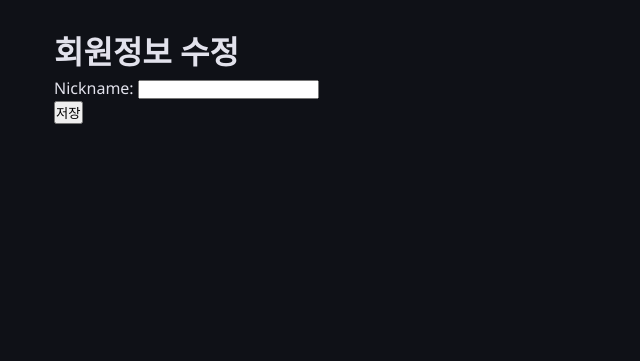
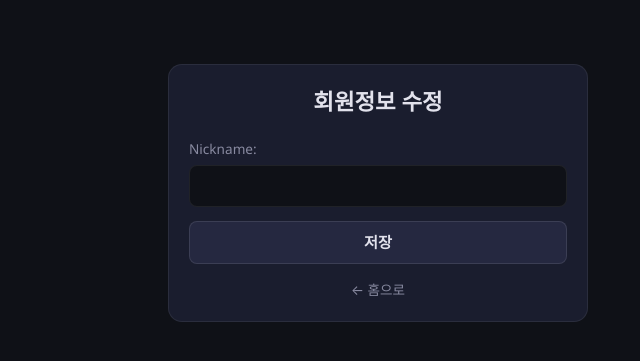
Before and after one commit to RyuHawon/Numberismatter, a Django app: page /accounts/profile/edit/ in a window 1280 px wide. Shown: the part 51-412 px from the top of the page, without its empty margins (262-902 px from the left). Run offline with Django 5.2, Linux system fonts and the light colour scheme; the visitor is signed in with stand-in values (Sample User, id 1).

Commit message:
로그인 ui 개편

```diff
--- a/templates/accounts/profile_edit.html
+++ b/templates/accounts/profile_edit.html
@@ -1,10 +1,13 @@
 {% extends "base.html" %}
 
 {% block content %}
-<h1>회원정보 수정</h1>
-<form method="post">
-    {% csrf_token %}
-    {{ form.as_p }}
-    <button type='submit'>저장</button>
-</form>
-{% endblock  %}
+<div class="card auth-card">
+    <h1 class="page-title">회원정보 수정</h1>
+    <form method="post">
+        {% csrf_token %}
+        {{ form.as_p }}
+        <button type="submit" class="btn btn-primary" style="width:100%;">저장</button>
+    </form>
+    <a href="{% url 'game:home' %}" class="auth-link">← 홈으로</a>
+</div>
+{% endblock content %}
--- a/templates/base.html
+++ b/templates/base.html
@@ -155,6 +155,28 @@
             flex-wrap: wrap;
         }
         .btn-row .btn { flex: 1; min-width: 110px; text-align: center; }
+
+        /* ── Forms (로그인·회원가입 등) ── */
+        .auth-card { max-width: 420px; margin: 36px auto; }
+        .page-title { font-size: 1.4rem; font-weight: 700; text-align: center; margin-bottom: 20px; }
+        form p { margin-bottom: 14px; }
+        form label { display: block; font-size: 0.85rem; color: var(--text-dim); margin-bottom: 6px; }
+        input[type="text"], input[type="email"], input[type="password"],
+        input[type="number"], select, textarea {
+            width: 100%;
+            padding: 10px 12px;
+            background: var(--bg);
+            border: 1px solid var(--border);
+            border-radius: var(--radius-sm);
+            color: var(--text);
+            font-size: 0.95rem;
+            font-family: inherit;
+        }
+        input:focus, select:focus, textarea:focus { outline: none; border-color: var(--accent); }
+        .helptext, .helptext ul { font-size: 0.74rem; color: var(--text-dim); line-height: 1.5; margin-top: 4px; }
+        ul.errorlist { list-style: none; color: var(--hp-danger); font-size: 0.8rem; margin: 4px 0; }
+        .auth-link { display: block; text-align: center; margin-top: 16px; font-size: 0.85rem; color: var(--text-dim); text-decoration: none; }
+        .auth-link:hover { color: var(--text); }
 
         /* ── Stage Progress ── */
         .stage-progress {
```
Also changed, not shown: templates/accounts/account_delete.html (+9 -7 lines), templates/accounts/login.html (+9 -7 lines), templates/accounts/password_change.html (+9 -6 lines), templates/accounts/password_change_done.html (+5 -2 lines), templates/accounts/signup.html (+9 -6 lines).
